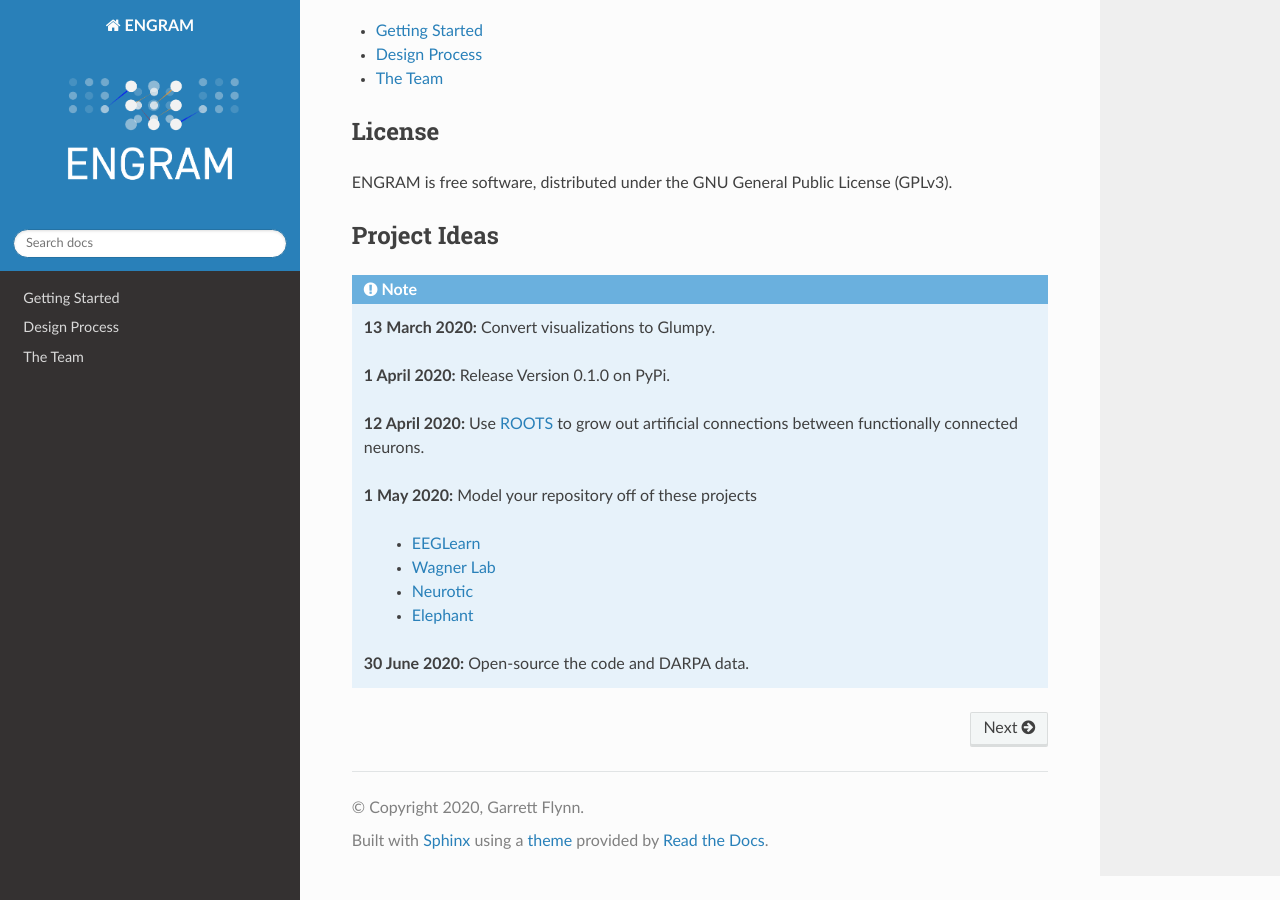
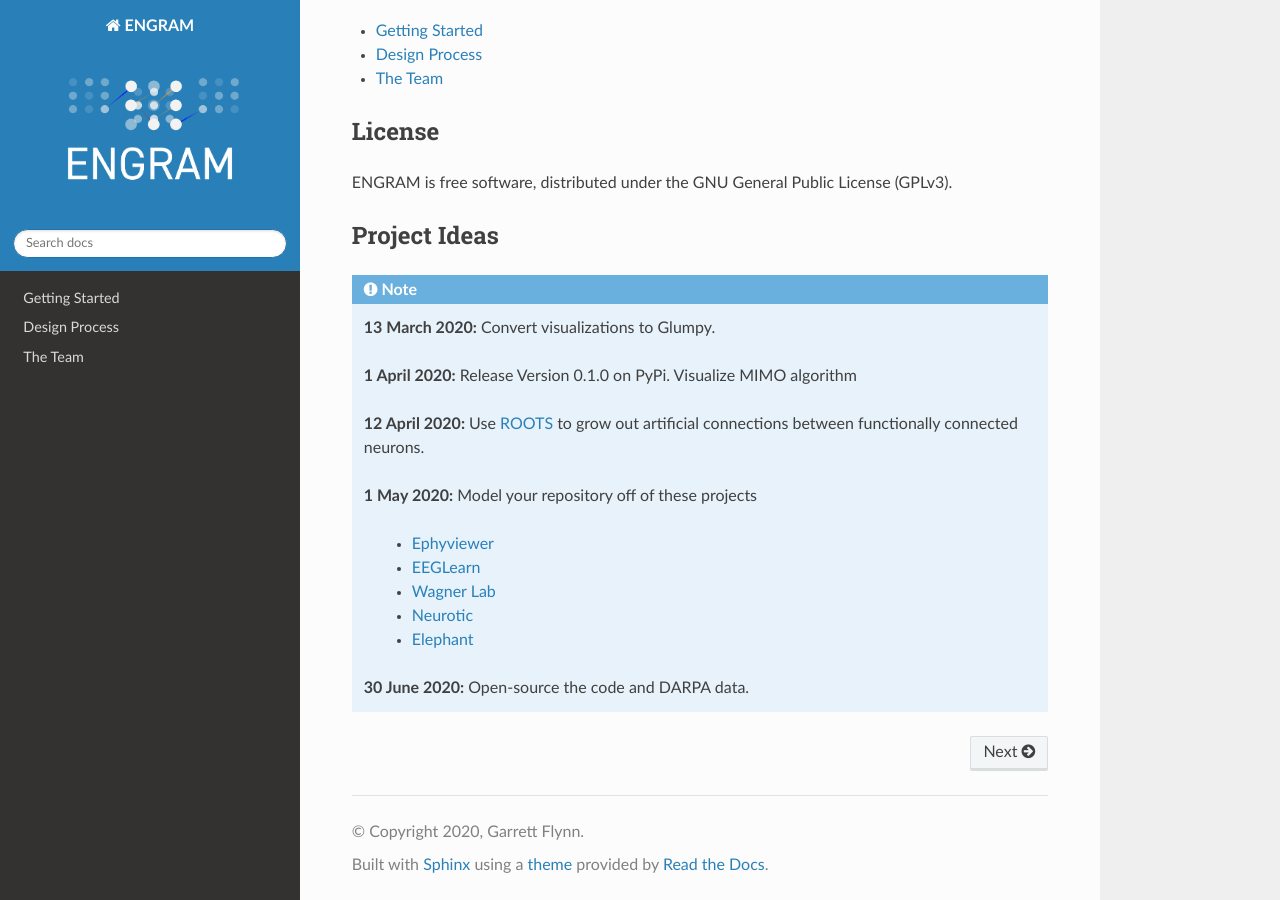
Before and after one commit to garrettmflynn/ENGRAM, a Sphinx documentation site: the page built from docs/source/index.rst, in a window 1280 px wide and 900 px high, scrolled down 1074 px. Built offline with Sphinx 7.4.7 and the Read the Docs theme 2.0.0, drawn with Linux system fonts in a browser that asks for light colours.

Commit message:
Update index.rst

```diff
--- a/docs/source/index.rst
+++ b/docs/source/index.rst
@@ -45,13 +45,14 @@ Project Ideas
 .. Note::
     **13 March 2020:** Convert visualizations to Glumpy.
 
-    **1 April 2020:** Release Version 0.1.0 on PyPi.
+    **1 April 2020:** Release Version 0.1.0 on PyPi. Visualize MIMO algorithm
 
     **12 April 2020:** Use `ROOTS <https://github.com/bingsome/roots>`_ to grow out artificial connections between functionally connected neurons.
 
     **1 May 2020:**
     Model your repository off of these projects
 
+        - `Ephyviewer <https://github.com/NeuralEnsemble/ephyviewer>`_
         - `EEGLearn <https://github.com/pbashivan>`_
         - `Wagner Lab <https://github.com/WagnerLabPapers>`_
         - `Neurotic <https://github.com/jpgill86/neurotic>`_
```
